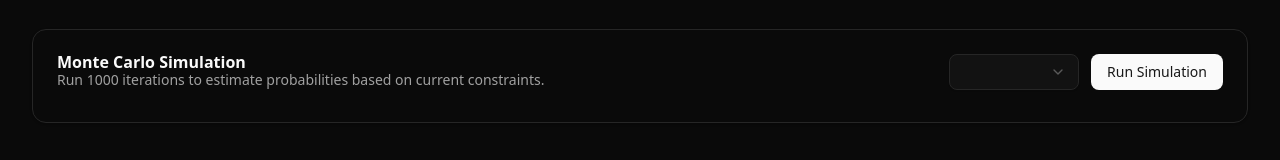
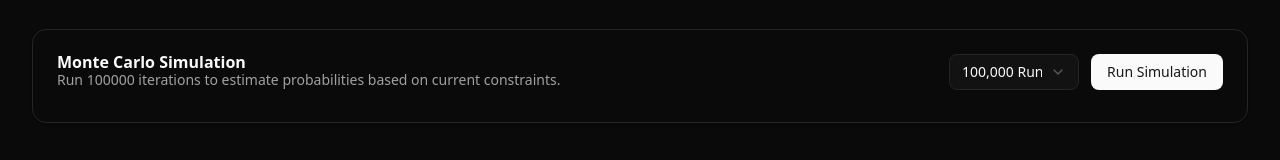
Before and after one commit to BenDotWillcox/world-cup-draw, a Next.js app: page / in a window 1280 px wide. Both pictures are taken after a click on the tab "Monte Carlo Stats". Shown: the part 187-347 px from the top of the page. Built offline with nearby package versions, Linux system fonts and the light colour scheme.

Commit message:
simulation state

```diff
--- a/components/draw/MonteCarloStats.tsx
+++ b/components/draw/MonteCarloStats.tsx
@@ -15,7 +15,7 @@ import { Progress } from '@/components/ui/progress'; // Assuming this exists, if
 export function MonteCarloStats() {
   const [stats, setStats] = useState<SimulationResult | null>(null);
   const [loading, setLoading] = useState(false);
-  const [iterations, setIterations] = useState(1000);
+  const [iterations, setIterations] = useState(100000);
   const [selectedTeamId, setSelectedTeamId] = useState<string>(TEAMS[0].id);
 
   const handleRun = async () => {
```
